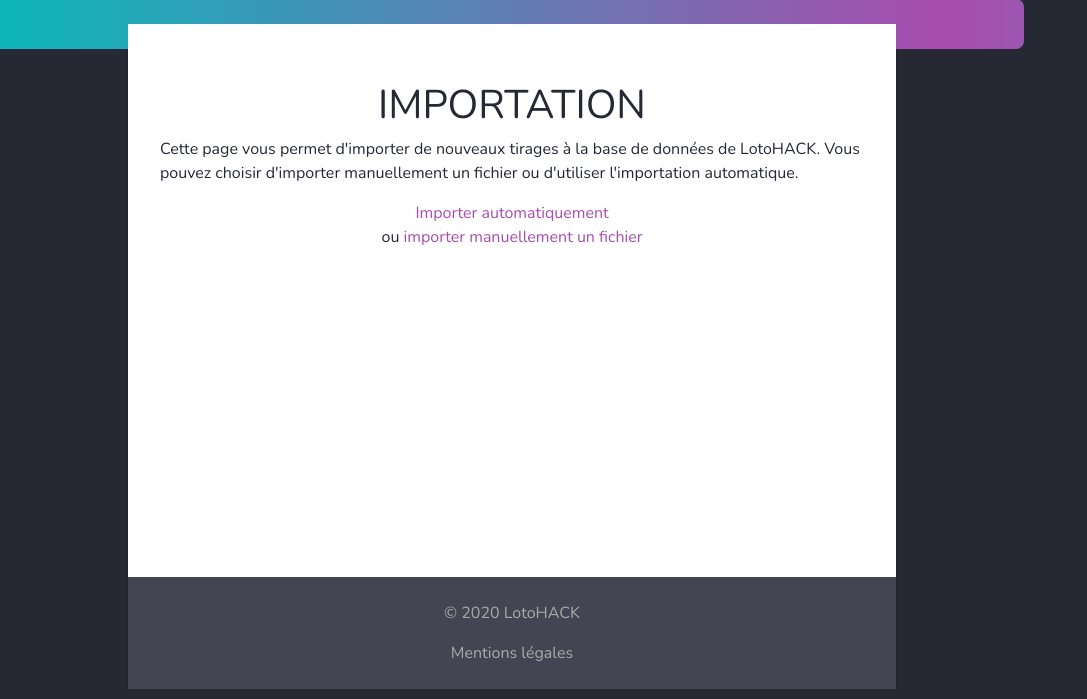
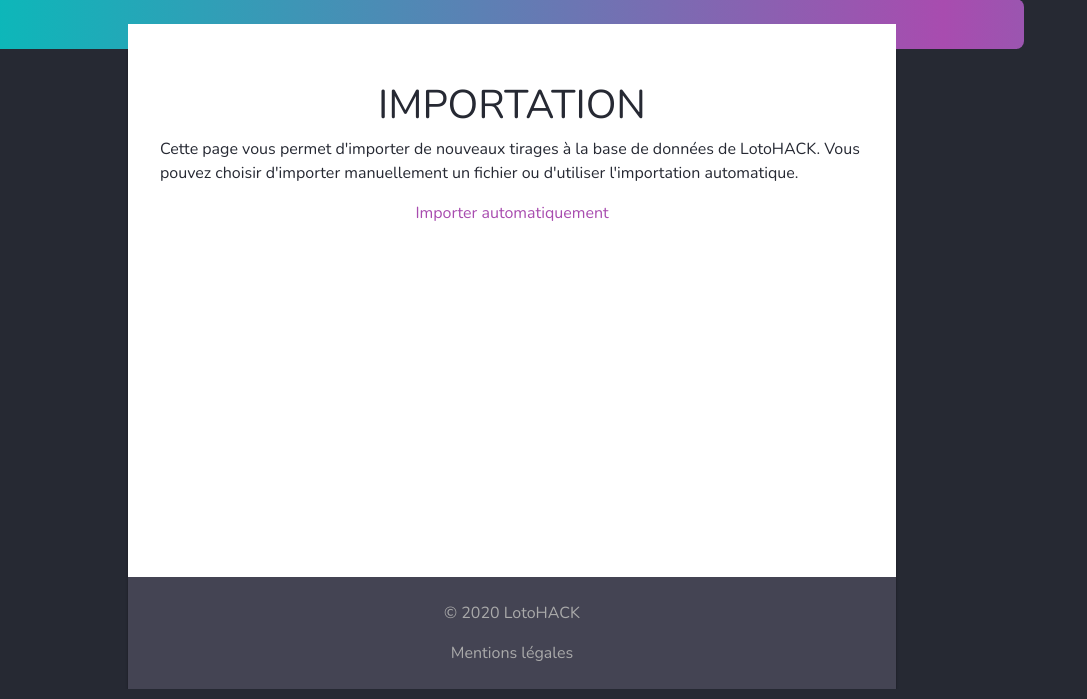
Before and after one commit to RomainBrocheton/LotoHack, a PHP site: page /view/importationView.php in a window 1280 px wide. Shown: the part 101-800 px from the top of the page, without its empty margins (0-1087 px from the left). Run offline with PHP 8.4, Linux system fonts and the light colour scheme; some libraries are stand-ins or nearby versions.

Commit message:
modif vue

```diff
--- a/controller/importAuto.php
+++ b/controller/importAuto.php
@@ -88,6 +88,7 @@
     // crawling
     $url = "https://www.fdj.fr/jeux-de-tirage/loto/statistiques";
     $urls = crawler($url);
+    var_dump($urls);
 
     // unzip files
     $files = unZip($urls);
--- a/view/importationView.php
+++ b/view/importationView.php
@@ -15,8 +15,7 @@
         <span>Importation automatique</span>
     </button>
     -->
-    <a href="import">Importer automatiquement</a>
-    <p>ou <a href="importation.php?manuelle">importer manuellement un fichier</a></p>
+    <a href="importAuto">Importer automatiquement</a>
 </div>
 
 <?php
```
